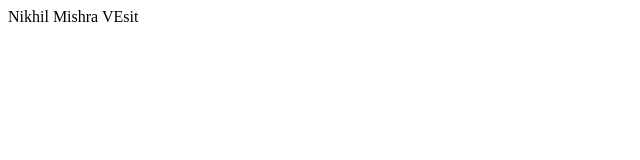
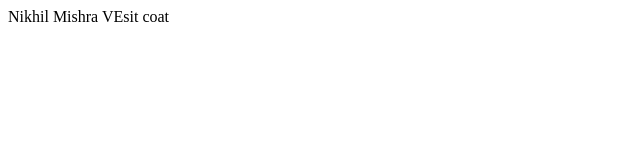
Before and after one commit to NIKHIL-MISHRA-COAT/vesit-pract, a plain HTML site: page index.html in a window 1280 px wide. Shown: the full height of the page, 0-640 px from the left. Drawn offline with Linux system fonts and the light colour scheme.

Commit message:
from nikhil

```diff
--- a/index.html
+++ b/index.html
@@ -8,5 +8,6 @@
 <body>
     Nikhil Mishra
     VEsit
+    coat
 </body>
 </html>
```
